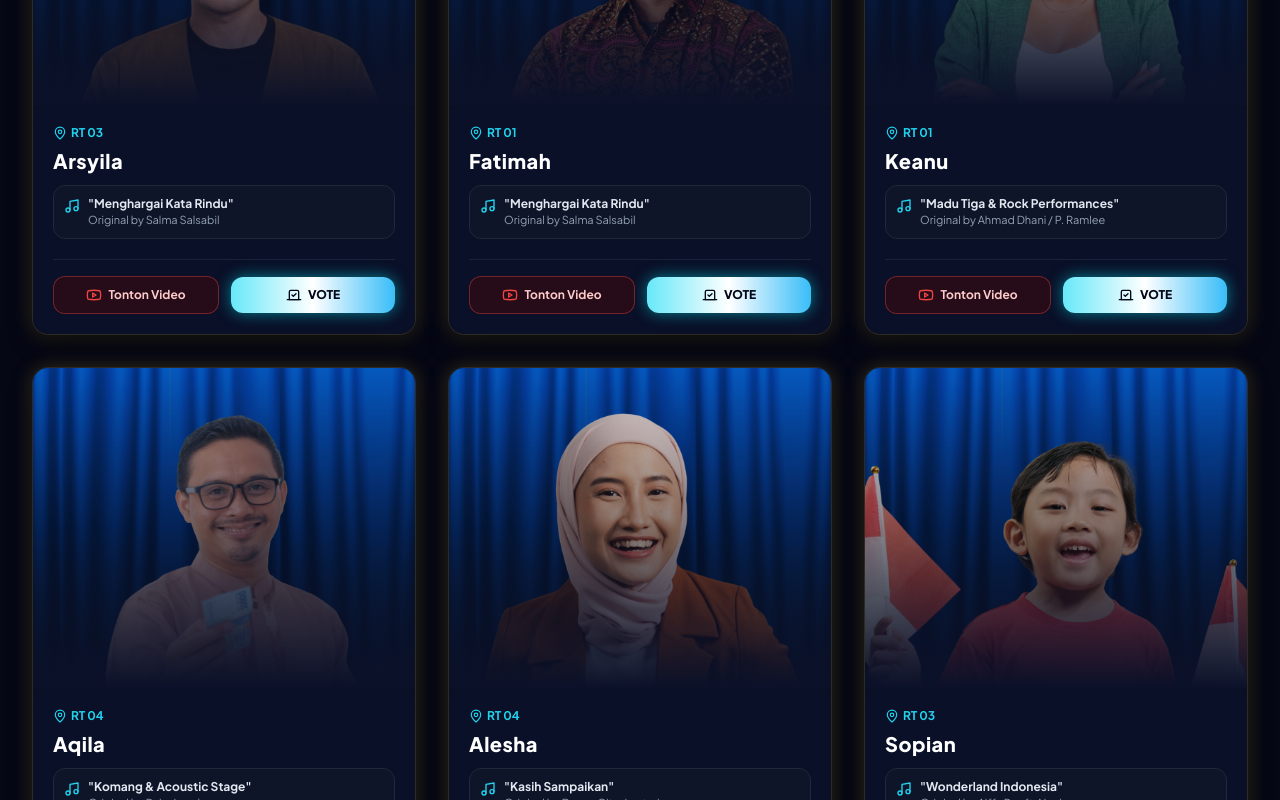
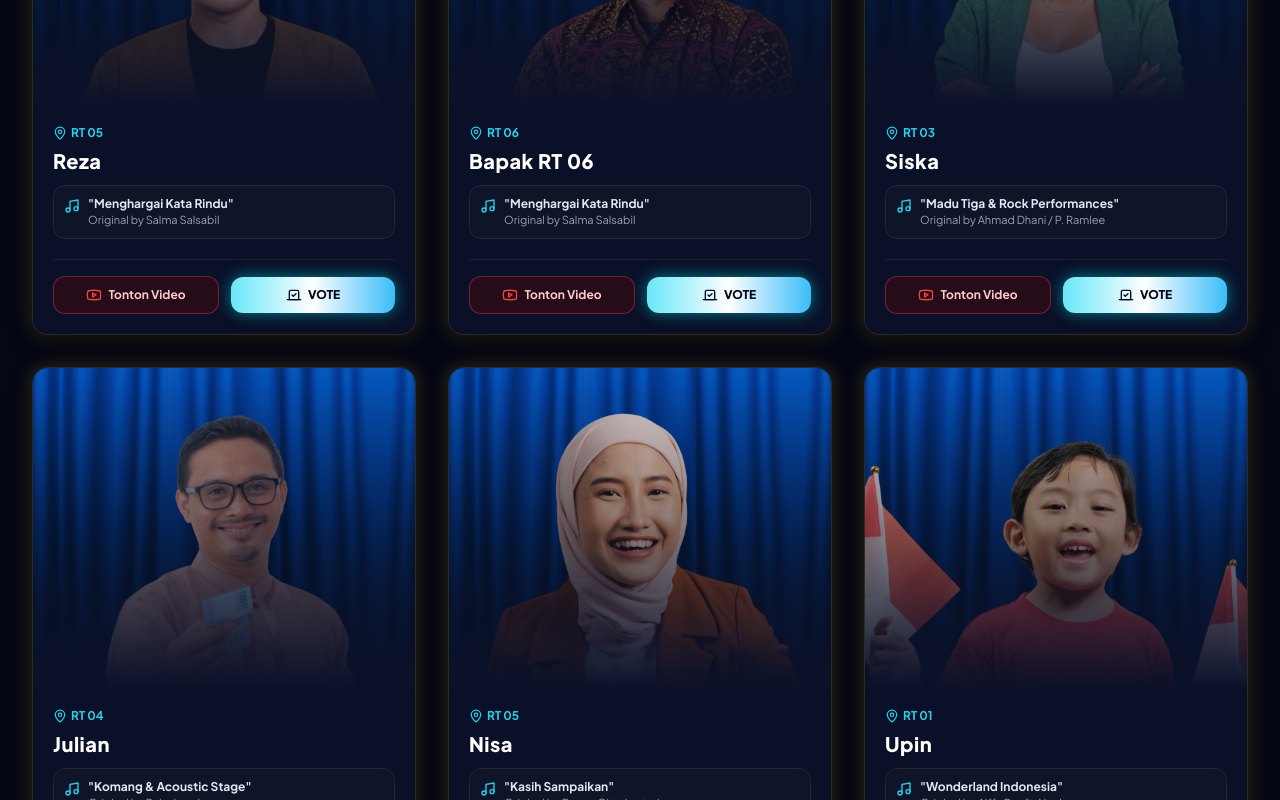
Before and after one commit to meppani/19_Idol_Anteng, a Next.js app: page / in a window 1280 px wide. Shown: the part 1500-2300 px from the top of the page. Built offline with nearby package versions, Linux system fonts and the light colour scheme.

Commit message:
15 participant

```diff
--- a/src/data/participants.ts
+++ b/src/data/participants.ts
@@ -3,9 +3,9 @@ import { Participant } from "@/types/participant";
 export const PARTICIPANTS: Participant[] = [
   {
     id: "1",
-    name: "Arsyila",
-    stageName: "Arsyila",
-    origin: "RT 03",
+    name: "Reza",
+    stageName: "Reza",
+    origin: "RT 05",
     age: 21,
     songTitle: "Menghargai Kata Rindu",
     originalArtist: "Salma Salsabil",
@@ -16,9 +16,9 @@ export const PARTICIPANTS: Participant[] = [
   },
   {
     id: "2",
-    name: "Fatimah",
-    stageName: "Fatimah",
-    origin: "RT 01",
+    name: "Bapak RT 06",
+    stageName: "Bapak RT 06",
+    origin: "RT 06",
     age: 17,
     songTitle: "Menghargai Kata Rindu",
     originalArtist: "Salma Salsabil",
@@ -29,9 +29,9 @@ export const PARTICIPANTS: Participant[] = [
   },
   {
     id: "3",
-    name: "Keanu",
-    stageName: "Keanu",
-    origin: "RT 01",
+    name: "Siska",
+    stageName: "Siska",
+    origin: "RT 03",
     age: 22,
     songTitle: "Madu Tiga & Rock Performances",
     originalArtist: "Ahmad Dhani / P. Ramlee",
@@ -42,8 +42,8 @@ export const PARTICIPANTS: Participant[] = [
   },
   {
     id: "4",
-    name: "Aqila",
-    stageName: "Aqila",
+    name: "Julian",
+    stageName: "Julian",
     origin: "RT 04",
     age: 21,
     songTitle: "Komang & Acoustic Stage",
@@ -55,9 +55,9 @@ export const PARTICIPANTS: Participant[] = [
   },
   {
     id: "5",
-    name: "Alesha",
-    stageName: "Alesha",
-    origin: "RT 04",
+    name: "Nisa",
+    stageName: "Nisa",
+    origin: "RT 05",
     age: 19,
     songTitle: "Kasih Sampaikan",
     originalArtist: "Bunga Citra Lestari",
@@ -68,9 +68,9 @@ export const PARTICIPANTS: Participant[] = [
   },
   {
     id: "6",
-    name: "Sopian",
-    stageName: "Sopian",
-    origin: "RT 03",
+    name: "Upin",
+    stageName: "Upin",
+    origin: "RT 01",
     age: 22,
     songTitle: "Wonderland Indonesia",
     originalArtist: "Alffy Rev ft. Novia",
```
